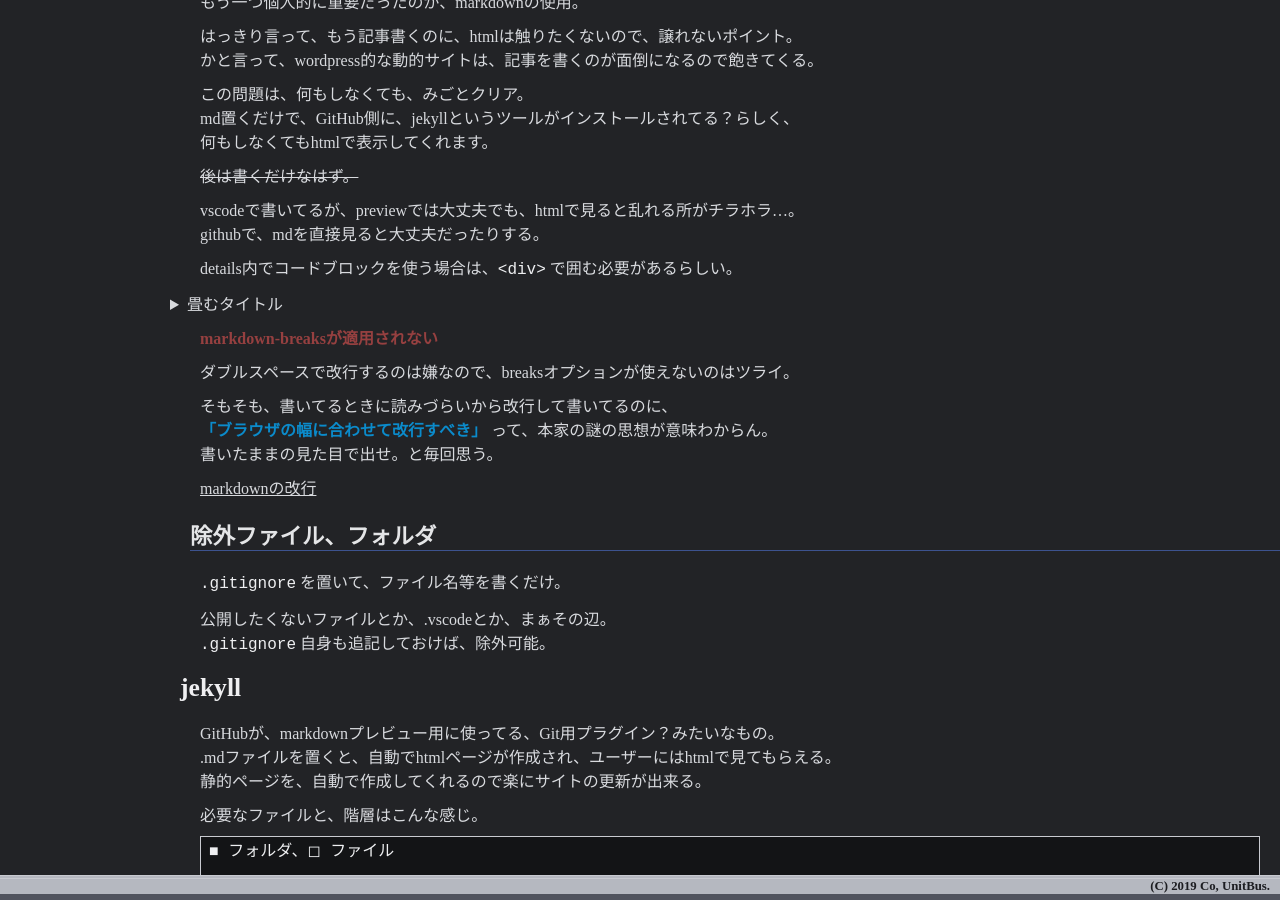
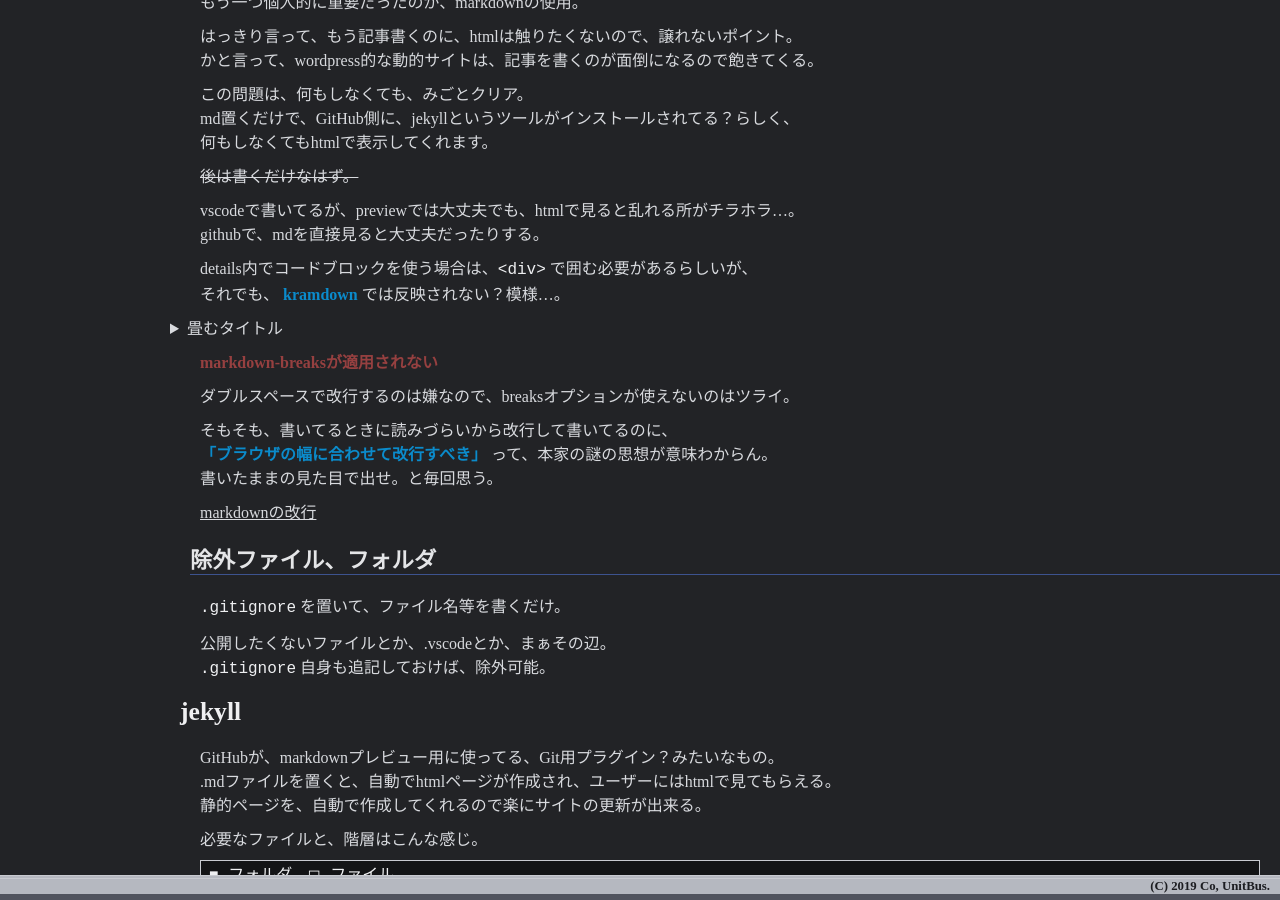
Before and after one commit to unitbus/unitbus.github.io, a Jekyll site: the page built from pages/github.md, in a window 1280 px wide and 900 px high, scrolled down 1027 px. Built offline with Jekyll 4.4.1, drawn with Linux system fonts in a browser that asks for light colours.

Commit message:
Update github.md

````diff
--- a/pages/github.md
+++ b/pages/github.md
@@ -62,17 +62,18 @@
 vscodeで書いてるが、previewでは大丈夫でも、htmlで見ると乱れる所がチラホラ…。
 githubで、mdを直接見ると大丈夫だったりする。
 
-details内でコードブロックを使う場合は、`<div>` で囲む必要があるらしい。
+details内でコードブロックを使う場合は、`<div>` で囲む必要があるらしいが、
+それでも、 *kramdown* では反映されない？模様…。
 
 <details>
 <summary>畳むタイトル</summary>
 <div>
 
-``` python
+\``` python
 # コードブロック
 import sys
 print(sys.path)
-```
+\```
 
 </div>
 </details>
````
